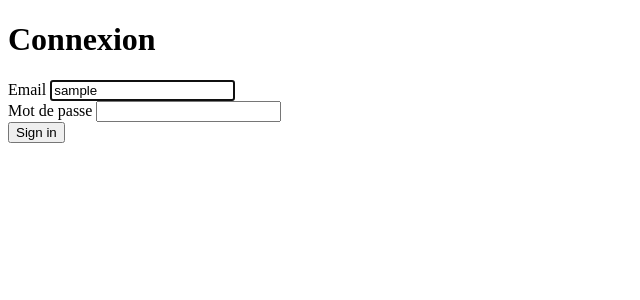
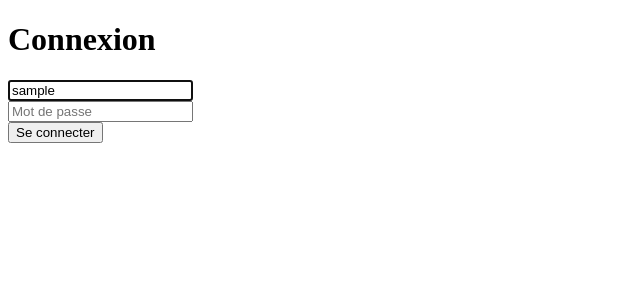
Before and after one commit to n-tanoDC/initiaville, a Symfony app: template templates/security/login.html.twig in a window 1280 px wide. Shown: the top 300 px of the page, without its empty margins (0-640 px from the left). Run offline with Twig, Linux system fonts and the light colour scheme; the template is opened without the code that fills it: most values are stand-ins (such as "Sample title", 1, 10 or a date in 2020); some libraries are stand-ins or nearby versions.

Commit message:
Mise en forme de la page de login

```diff
--- a/templates/default/_menu.html.twig
+++ b/templates/default/_menu.html.twig
@@ -1,6 +1,6 @@
 <nav class="navbar navbar-expand-lg navbar-dark bg-primary mb-4">
     <div class="container">
-        <a class="navbar-brand" href="#">InitiaVille</a>
+        <a class="navbar-brand" href="{{ path('homepage') }}">InitiaVille</a>
         <button class="navbar-toggler" type="button" data-toggle="collapse" data-target="#navbarColor01" aria-controls="navbarColor01" aria-expanded="false" aria-label="Toggle navigation">
             <span class="navbar-toggler-icon"></span>
         </button>
@@ -42,7 +42,7 @@
                     </a>
                     <div class="dropdown-menu" aria-labelledby="navbarDropdown">
                         {% if app.user %}
-                            <a class="dropdown-item" href="{{ path('user_index', {id: app.user.id}) }}">
+                            <a class="dropdown-item" href="{{ path('user_index') }}">
                                 <i class="fa fa-user"></i> Mon Compte
                             </a>
                             <a class="dropdown-item" href="{{ path('app_logout') }}">
--- a/templates/security/login.html.twig
+++ b/templates/security/login.html.twig
@@ -4,6 +4,8 @@
 
 {% block body %}
     <div class="container login-form">
+        <h1 class="h3 mb-3 font-weight-normal">Connexion</h1>
+
         <form method="post" class="align-middle">
             {% if error %}
                 <div class="alert alert-danger">{{ error.messageKey|trans(error.messageData, 'security') }}</div>
@@ -15,14 +17,13 @@
                 </div>
             {% endif %}
 
-            <h1 class="h3 mb-3 font-weight-normal">Connexion</h1>
             <div class="form-group">
-                <label for="inputEmail">Email</label>
-                <input type="email" value="{{ last_username }}" name="email" id="inputEmail" class="form-control" required autofocus>
+                <label for="inputEmail"><i class="fa fa-user-circle"></i> </label>
+                <input type="email" placeholder="Email" value="{{ last_username }}" name="email" id="inputEmail" class="form-control" required autofocus>
             </div>
             <div class="form-group">
-                <label for="inputPassword">Mot de passe</label>
-                <input type="password" name="password" id="inputPassword" class="form-control" required>
+                <label for="inputPassword"><i class="fa fa-lock"></i> </label>
+                <input type="password" placeholder="Mot de passe" name="password" id="inputPassword" class="form-control" required>
             </div>
 
             <input type="hidden" name="_csrf_token"
@@ -40,8 +41,8 @@
                 </div>
             #}
 
-            <button class="btn btn-lg btn-primary" type="submit">
-                Sign in
+            <button class="btn btn-sm btn-primary" type="submit">
+                Se connecter
             </button>
         </form>
     </div>
```
Also changed, not shown: assets/css/app.scss (+11 -2 lines).
